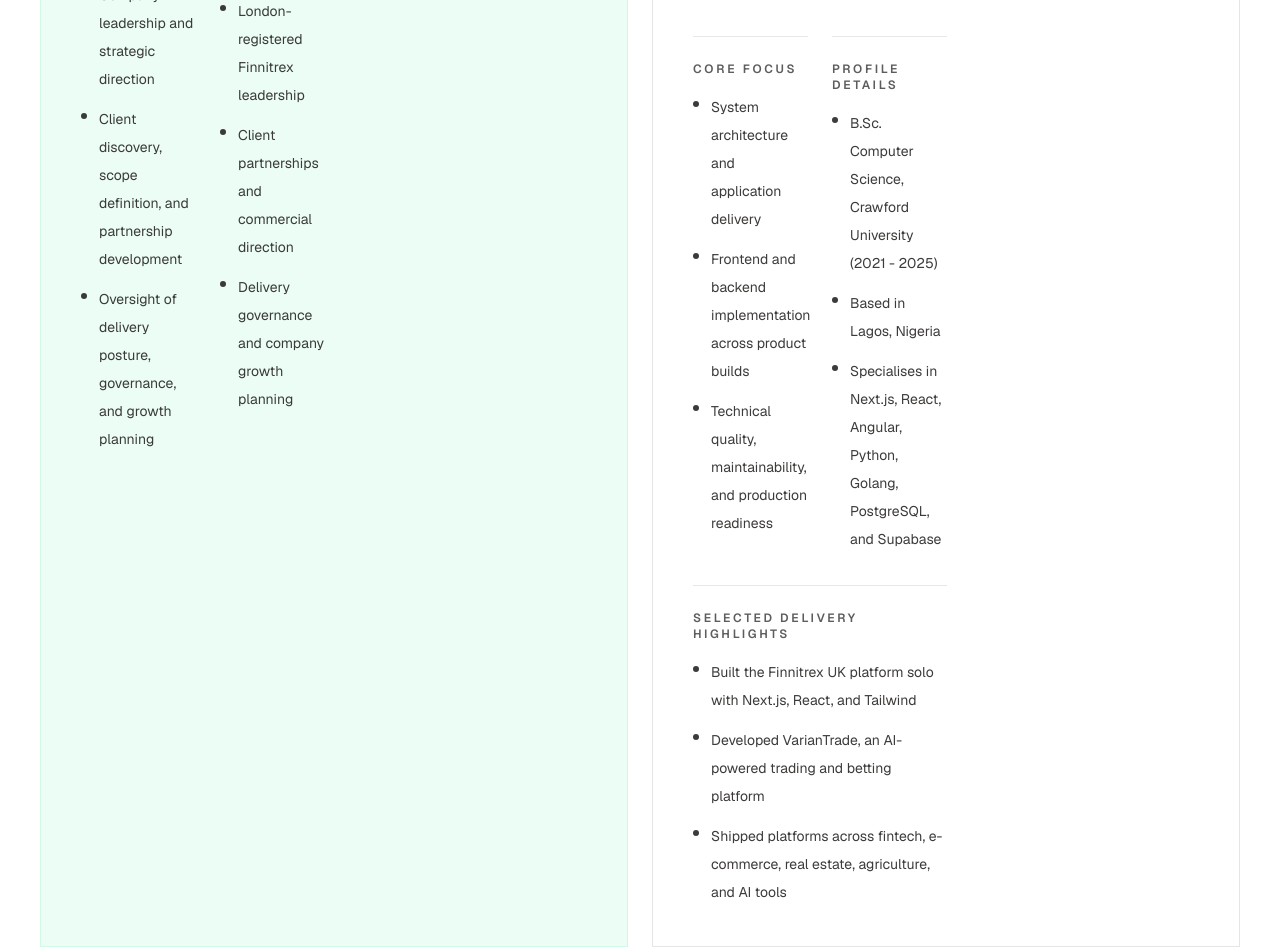
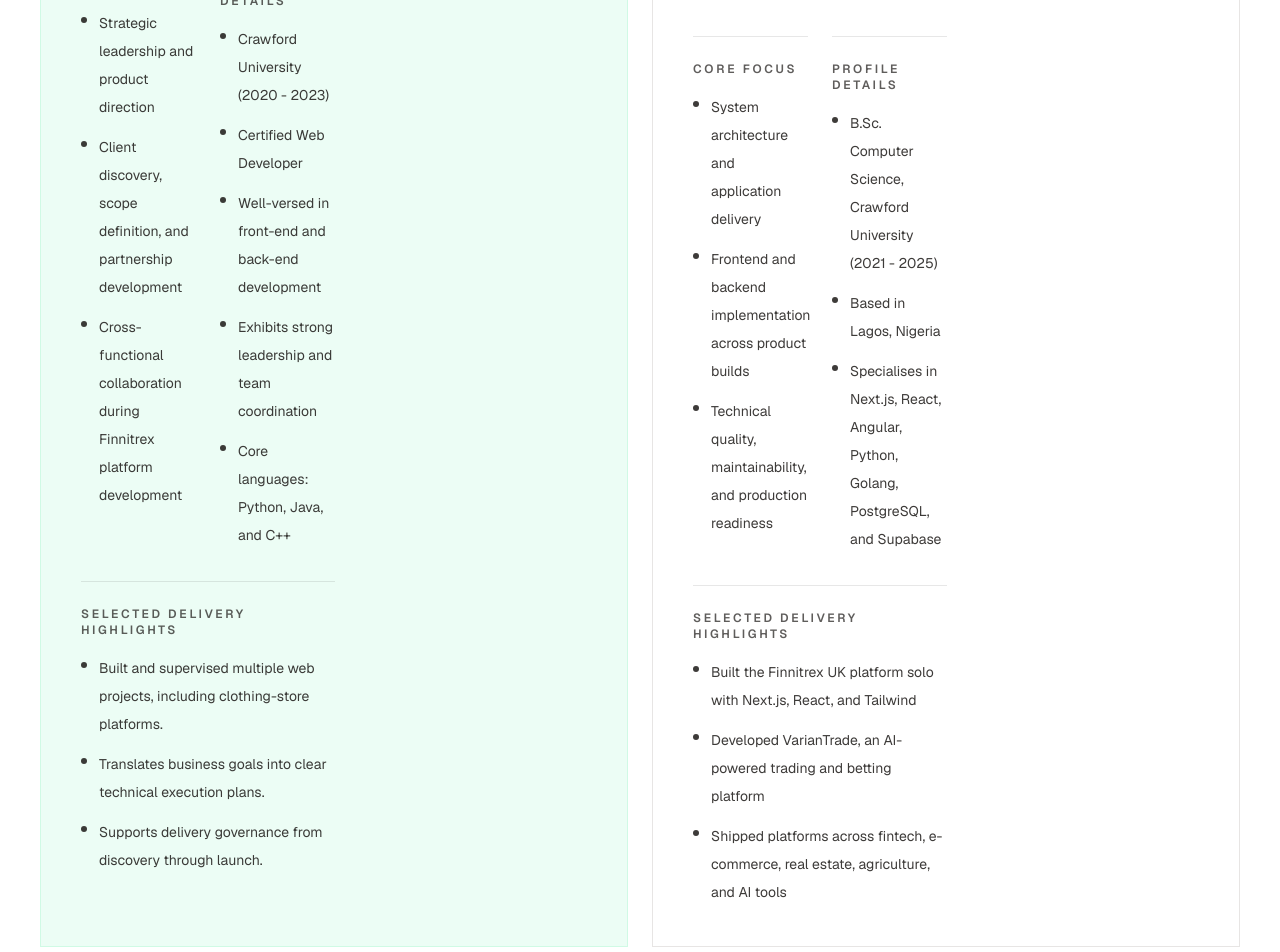
Before and after one commit to Chidi09/finnitrex, a Next.js app: page /team in a window 1280 px wide. Shown: the part 1100-2052 px from the top of the page. Built offline with nearby package versions, Linux system fonts and the light colour scheme; no server answers.

Commit message:
feat: update Divine founder profile and photo

```diff
--- a/app/team/page.tsx
+++ b/app/team/page.tsx
@@ -23,16 +23,23 @@ const teamMembers = [
     role: "Founder",
     icon: Crown,
     summary:
-      "Leads company direction, client relationships, and the broader operating vision behind Finnitrex's software, AI, and systems work.",
+      "Founder at Finnitrex, guiding strategy, client partnerships, and product direction while collaborating directly with Nneji Chidi Ben on platform architecture and delivery.",
     focus: [
-      "Company leadership and strategic direction",
+      "Strategic leadership and product direction",
       "Client discovery, scope definition, and partnership development",
-      "Oversight of delivery posture, governance, and growth planning",
+      "Cross-functional collaboration during Finnitrex platform development",
     ],
     details: [
-      "London-registered Finnitrex leadership",
-      "Client partnerships and commercial direction",
-      "Delivery governance and company growth planning",
+      "Crawford University (2020 - 2023)",
+      "Certified Web Developer",
+      "Well-versed in front-end and back-end development",
+      "Exhibits strong leadership and team coordination",
+      "Core languages: Python, Java, and C++",
+    ],
+    spotlight: [
+      "Built and supervised multiple web projects, including clothing-store platforms.",
+      "Translates business goals into clear technical execution plans.",
+      "Supports delivery governance from discovery through launch.",
     ],
     image: "/team/divine-adoyi-samuel.jpeg",
     tone: "bg-emerald-50 border-emerald-100 text-stone-900 dark:bg-emerald-950/30 dark:border-white/10 dark:text-stone-100",
```
Also changed, not shown: public/team/divine-adoyi-samuel.jpeg.
